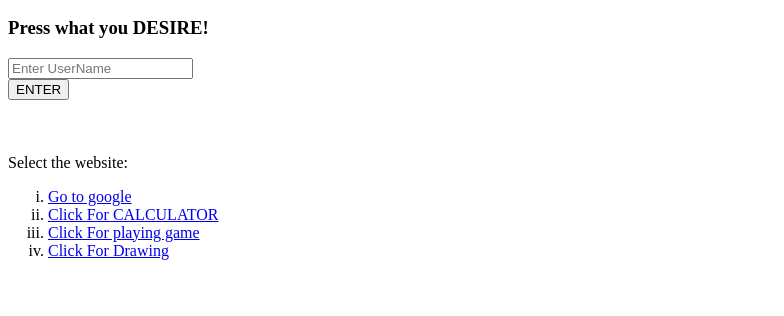
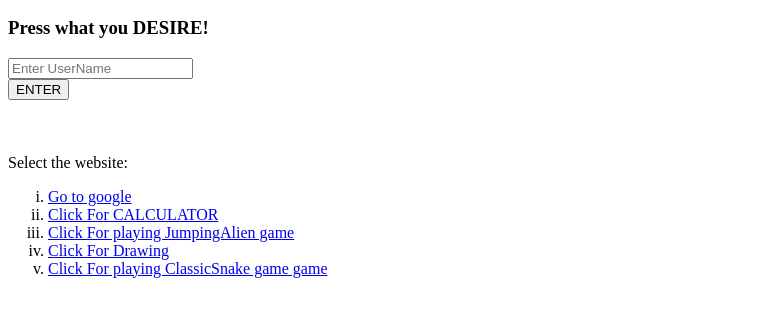
Before and after one commit to TurboCoder21/FastGo, a plain HTML site: page index.html in a window 1280 px wide. Shown: the part 110-426 px from the top of the page, without its empty margins (0-784 px from the left). Drawn offline with Linux system fonts and the light colour scheme.

Commit message:
Update index.html

```diff
--- a/index.html
+++ b/index.html
@@ -32,8 +32,9 @@
     <ol type="i">
         <li><a href="https://google.com">Go to google</a></li>
         <li><a href="https://turbocoder21.github.io/my_calculator">Click For CALCULATOR</a></li>
-        <li><a href="https://turbocoder21.github.io/jumpo">Click For playing game</a></li>
+        <li><a href="https://turbocoder21.github.io/jumpo">Click For playing JumpingAlien game</a></li>
         <li><a href="https://turbocoder21.github.io/TurboDrawing">Click For Drawing</a></li>
+        <li><a href="https://turbocoder21.github.io/ClassicSnakeGame/">Click For playing ClassicSnake game game</a></li>
     </ol>
 </body>
 </html>
```
